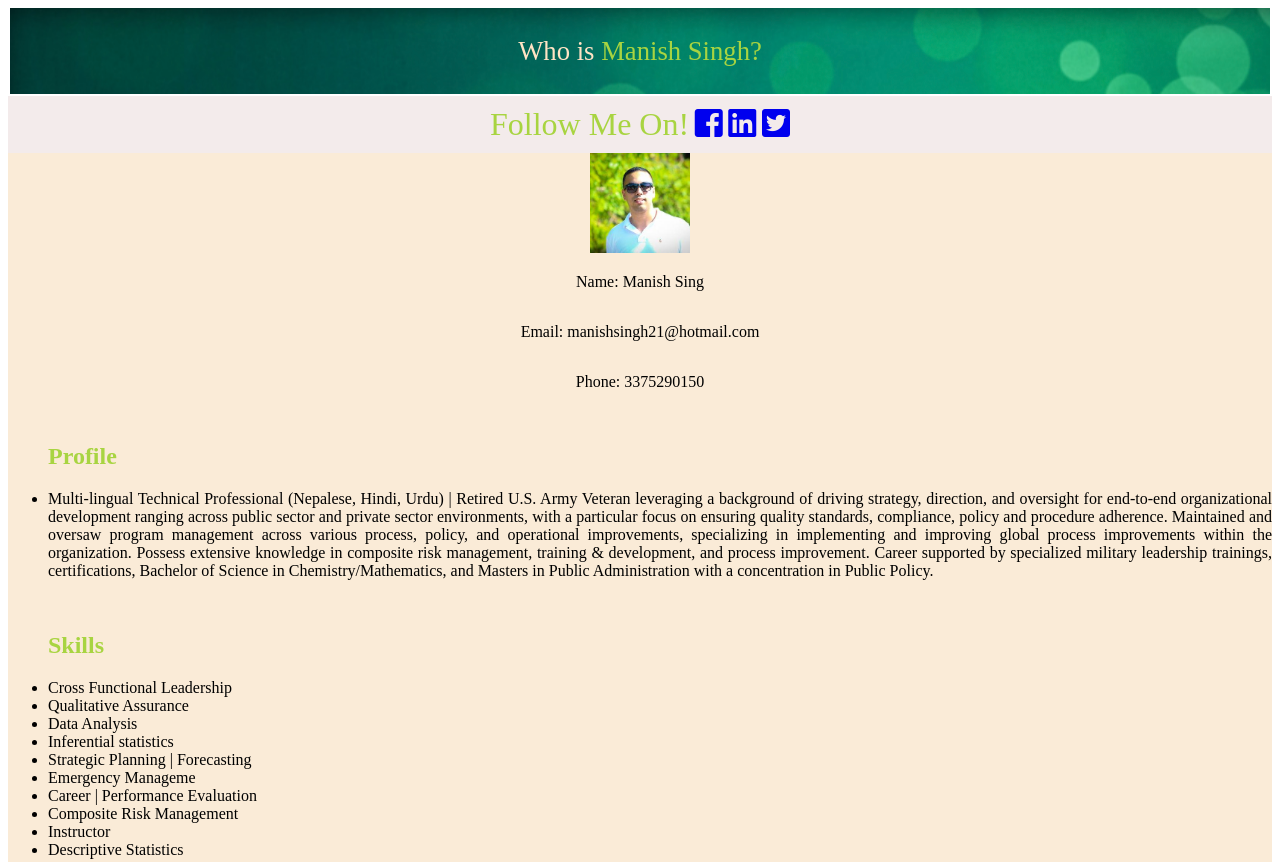
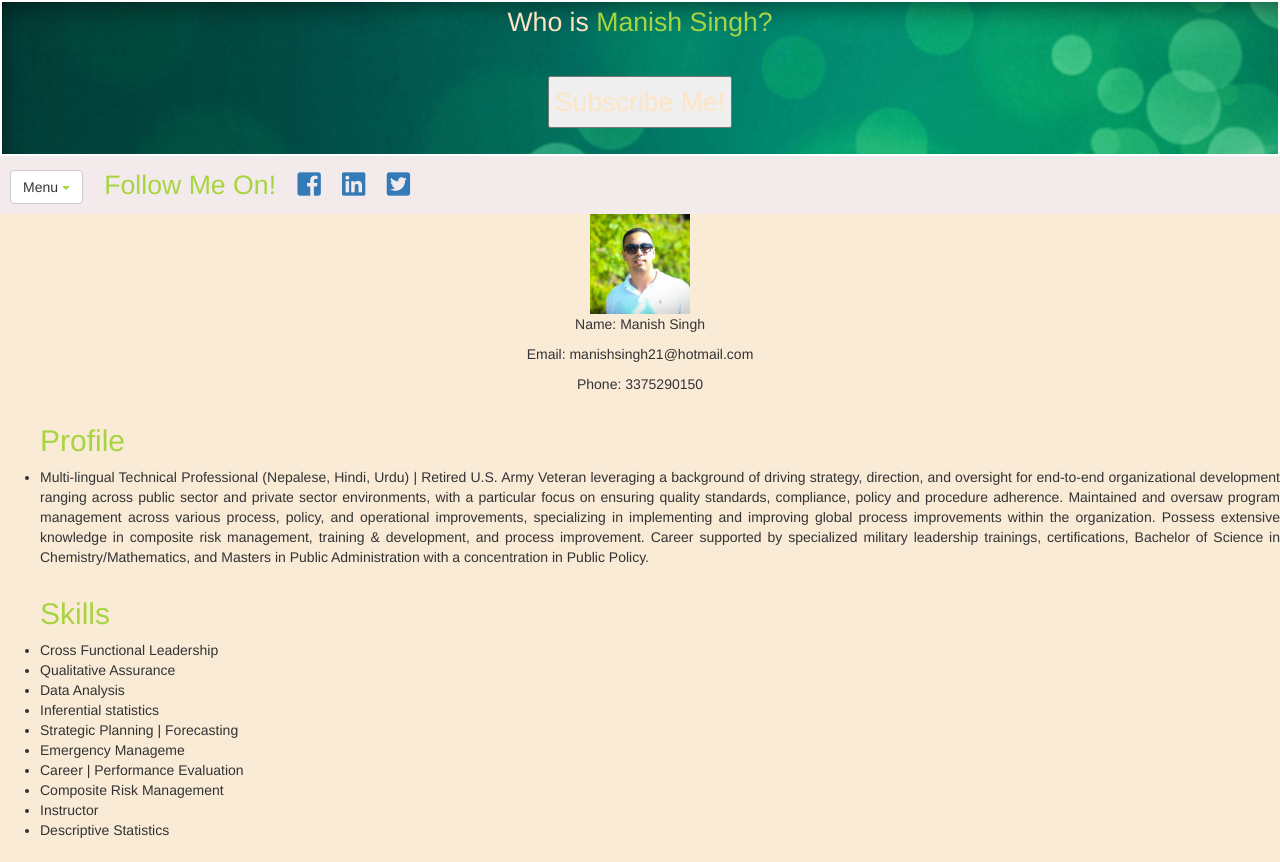
Before and after one commit to manish0521/copy-resume, a plain HTML site: page index.html in a window 1280 px wide. Shown: the top 862 px of the page. Drawn offline with nearby package versions, Linux system fonts and the light colour scheme.

Commit message:
menu added

```diff
--- a/data.js
+++ b/data.js
@@ -36,10 +36,10 @@
     };
 
 const intro = {
-    "name" : "Name: Manish Sing",
+    "name" : "Name: Manish Singh",
     "email" : "Email: manishsingh21@hotmail.com",
     "phone" : "Phone: 3375290150"
 
     };
 
-const quotes = ["quote 1","qiote 2" ];
+const quotes = ["Even the impossible says I-M-Possible","qiote 2" ];
--- a/index.html
+++ b/index.html
@@ -4,27 +4,44 @@
         <meta charset="utf-8" />
         <meta http-equiv="X-UA-Compatible" content="IE=edge">
         <title>Manish Singh</title>
-        <meta name="viewport" content="=device-, initial-scale=1">
+        <meta name="viewport" content="width=device-width, initial-scale=1">
         <link rel="stylesheet" type="text/css" media="screen" href="main.css" />
         <link rel="stylesheet" href="https://use.fontawesome.com/releases/v5.7.1/css/all.css" integrity="sha384-fnmOCqbTlWIlj8LyTjo7mOUStjsKC4pOpQbqyi7RrhN7udi9RwhKkMHpvLbHG9Sr" crossorigin="anonymous">
+        <link rel="stylesheet" href="https://maxcdn.bootstrapcdn.com/bootstrap/3.4.0/css/bootstrap.min.css">
+        <script src="https://ajax.googleapis.com/ajax/libs/jquery/3.3.1/jquery.min.js"></script>
+        <script src="https://maxcdn.bootstrapcdn.com/bootstrap/3.4.0/js/bootstrap.min.js"></script>
         <script src="data.js"></script>
         <script src="main.js"></script>
-
-
     </head>
 
     <body>
         <div class="top-nav">
-        <p>Who is <span>Manish Singh?</span></p1>
+            <div><p>Who is <span>Manish Singh?</span></p1></div>
+            <div class="subscribe"> <button type="submit" >Subscribe Me!</button></div>
         </div>
+        <div class="band">
 
-        <div class="band">
+
             <div id="social-media">
 
-                <div>Follow Me On!</div>
-                <div><a href="https://www.facebook.com/manish0521"><i class="fab fa-facebook-square"></i></a></div>
-                <div><a href="https://www.linkedin.com/in/manish-singh-4a836671/"><i class="fab fa-linkedin"></i></i></a></div>
-                <div><a href="https://twitter.com/mangosingh21"><i class="fab fa-twitter-square"></i></i></a></div>
+                            <div class="dropdown">
+                              <button class="btn btn-default dropdown-toggle" type="button" id="menu1" data-toggle="dropdown">Menu</Menu>
+                              <span class="caret"></span></button>
+                              <ul class="dropdown-menu" role="menu" aria-labelledby="menu1">
+                                <li><a role="menuitem" tabindex="-1" href="#">Work Experience</a></li>
+                                <li><a role="menuitem" tabindex="-1" href="#">Education</a></li>
+                                <li><a role="menuitem" tabindex="-1" href="#">Skills</a></li>
+                                <li role="presentation" class="divider"></li>
+                                <li role="presentation"><a role="menuitem" tabindex="-1" href="#">Email Me</a></li>
+                              </ul>
+                            </div>
+
+
+                    <div>Follow Me On!</div>
+                    <div><a href="https://www.facebook.com/manish0521"><i class="fab fa-facebook-square"></i></a></div>
+                    <div><a href="https://www.linkedin.com/in/manish-singh-4a836671/"><i class="fab fa-linkedin"></i></i></a></div>
+                    <div><a href="https://twitter.com/mangosingh21"><i class="fab fa-twitter-square"></i></i></a></div>
+
 
             </div>
         </div>
@@ -34,9 +51,7 @@
             <div class="photo">
                 <img src="./images/twitter.jpg" width="100px" height="100px">
                 <section id = "intro">
-                <!-- <p>Manish Singh</p>
-                <p>Email: manishsingh21@hotmail.com</p>
-                <p>Phone: 337-529-0150</p> -->
+
                 </section>
             </div>
             <section id="profile">
--- a/main.css
+++ b/main.css
@@ -15,6 +15,12 @@
 
  }
 
+ .subscribe >button {
+
+    padding: 5px;
+    margin: 25px;
+ }
+
  span{
      color:rgb(168, 212, 65);
  }
@@ -24,17 +30,17 @@
     color:rgb(168, 212, 65);
     background-color: rgb(243, 235, 235);
     display: flex;
-    justify-content: center;
-
+    flex-wrap: wrap;
 }
 
 #social-media {
 
-    font-size: 24pt;
+    font-size: 20pt;
     display: flex;
     align-items: center;
     justify-content: space-between;
-    width: 300px;
+    width: 400px;
+    flex-wrap: wrap;
 
 }
 #social-media > a{
--- a/main.js
+++ b/main.js
@@ -77,6 +77,7 @@ function quotesDisplay () {
     document.getElementById('quote').innerHTML = quotes[randomNum];
 
 
+
 }
 
 function myIntro () {
```
